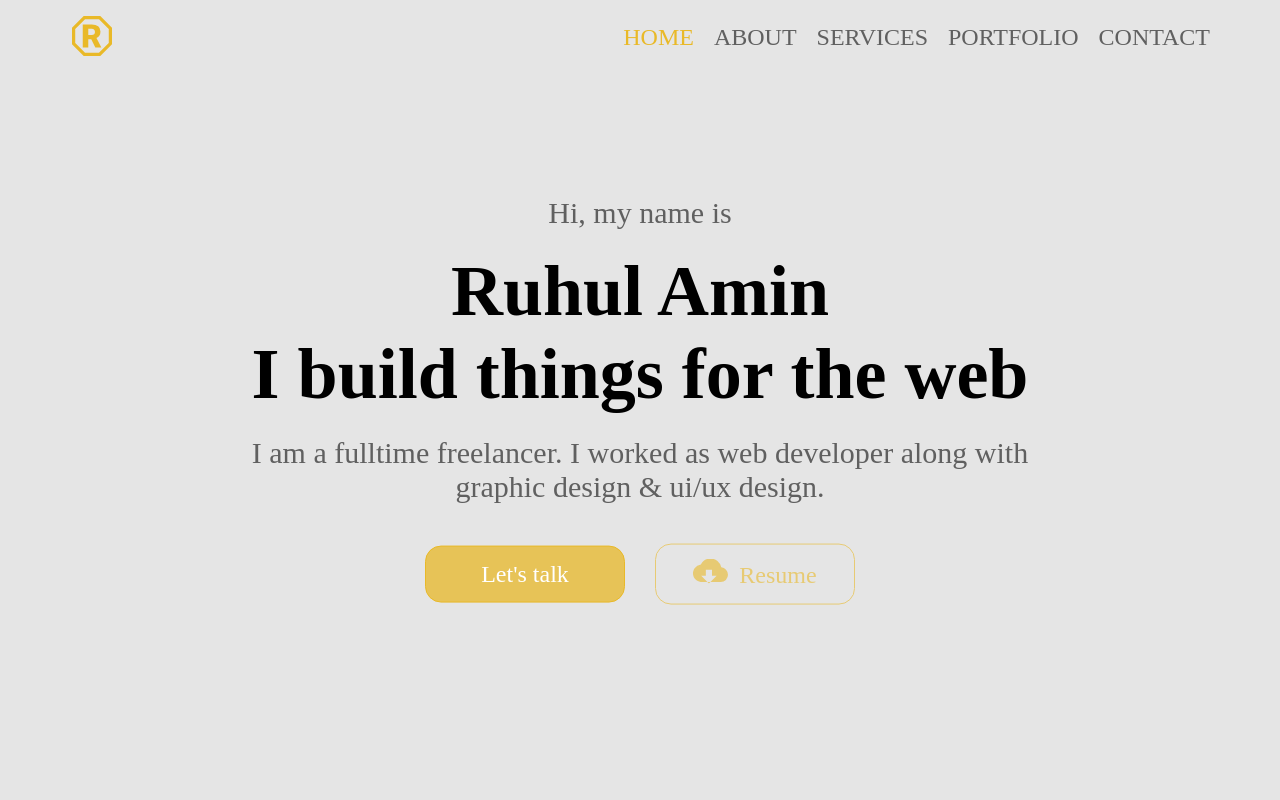
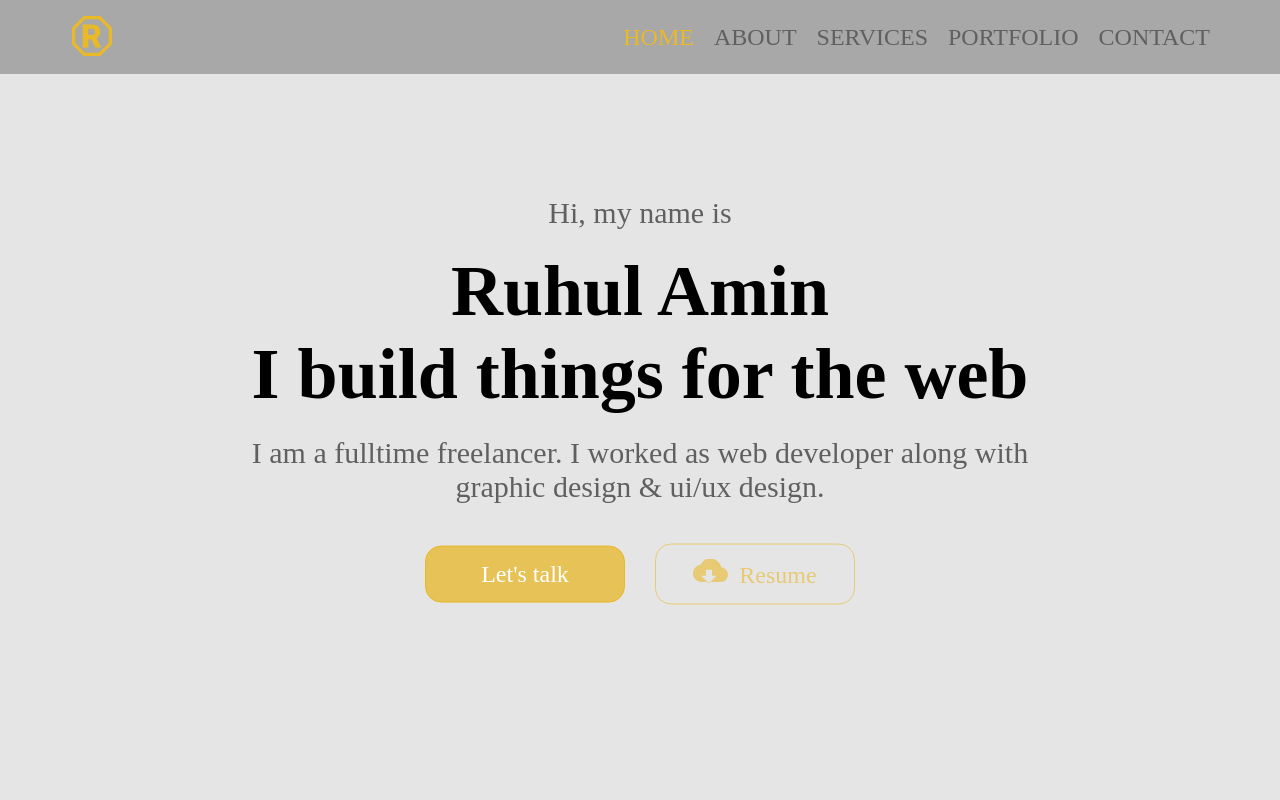
Before and after one commit to ruhulaminmolla2013/ruhulaminmolla2013.github.io, a website: page index.html in a window 1280 px wide. Shown: the top 800 px of the page. Drawn offline with Linux system fonts and the light colour scheme; files whose address does not match are found by name.

Commit message:
some header issue

```diff
--- a/sass/components/_header.scss
+++ b/sass/components/_header.scss
@@ -5,6 +5,7 @@ header component
 .header {
   width: 100%;
   position: relative;
+  background-color: rgba($color: $secondary, $alpha: 1);
   z-index: 9999;
 
   @include respond(desk) {
```
Also changed, not shown: index.html (+2 -2 lines), css/style.css, 1 other file.
